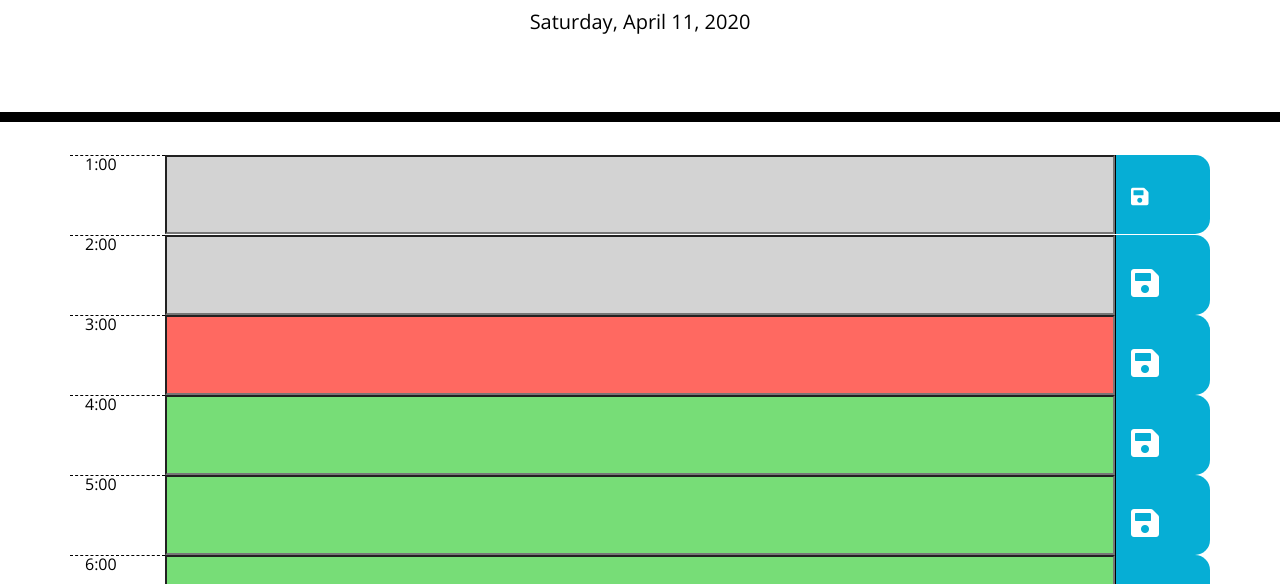
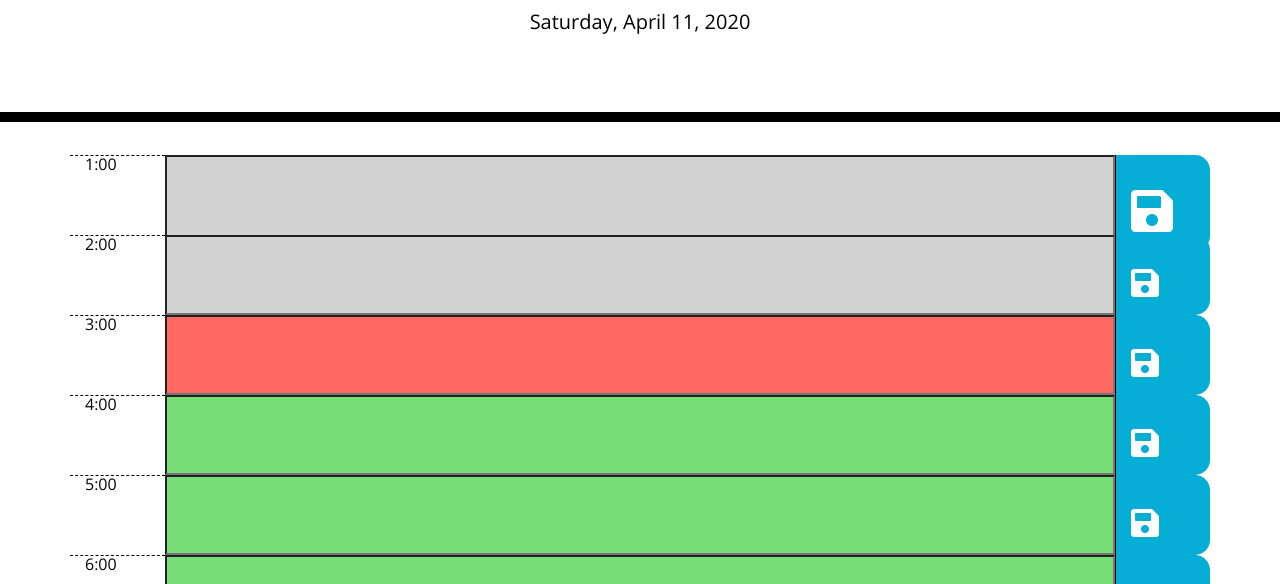
Before and after one commit to startanant/work-day-scheduler, a plain HTML site: page index.html in a window 1280 px wide. In both pictures the pointer is over the icon 1145 px from the left and 385 px from the top of the page. Shown: the part 182-766 px from the top of the page. Drawn offline with nearby package versions, Linux system fonts and the light colour scheme.

Commit message:
Updates CSS

```diff
--- a/style.css
+++ b/style.css
@@ -66,6 +66,7 @@ textarea{
 }
 
 .saveBtn i:hover {
-  font-size: 20px;
-  transition: all .3s ease-in-out;
+  font-size: 3em;
+  cursor: pointer;
+  /* transition: all .3s ease-in-out;  */
 }
```
